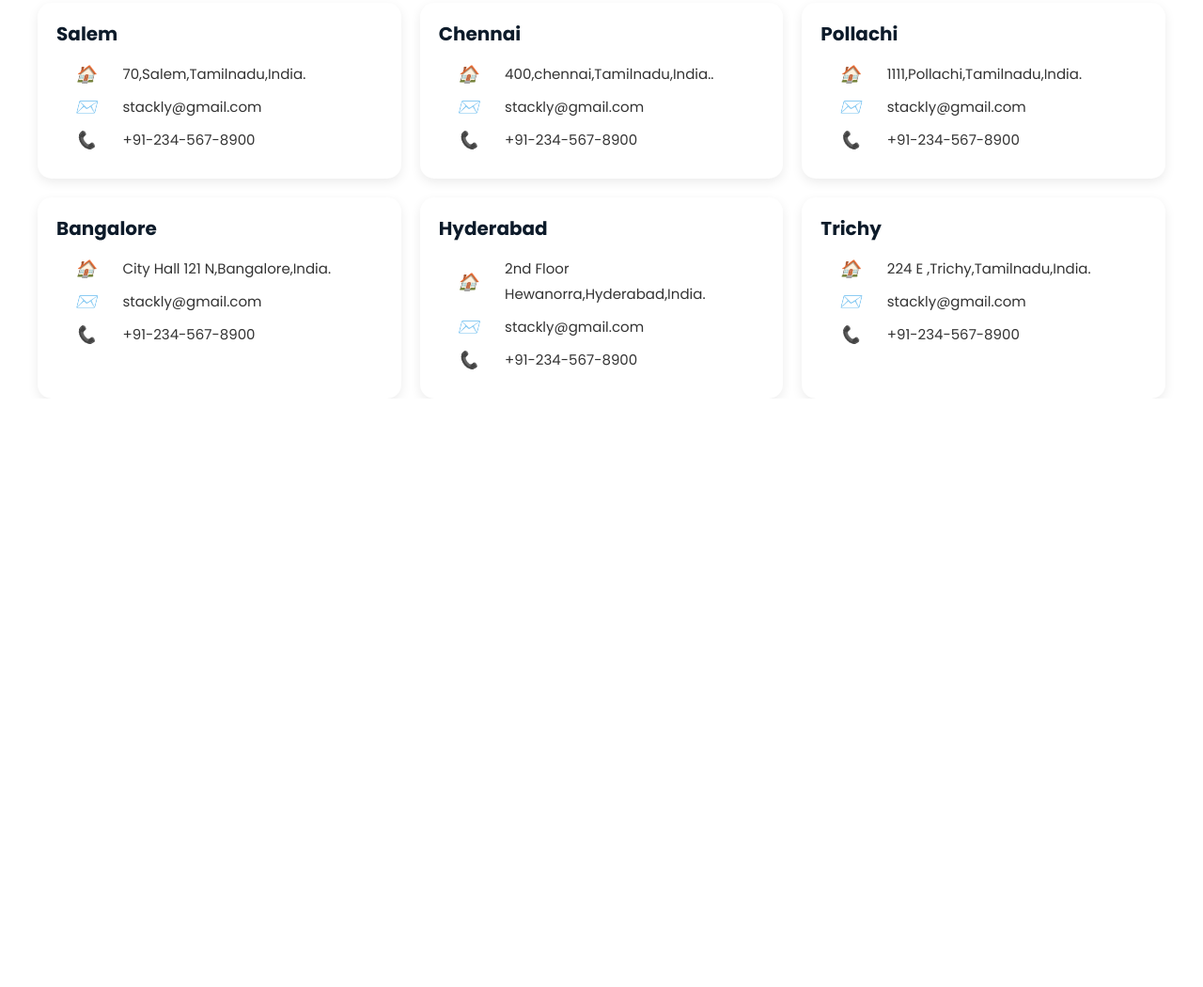
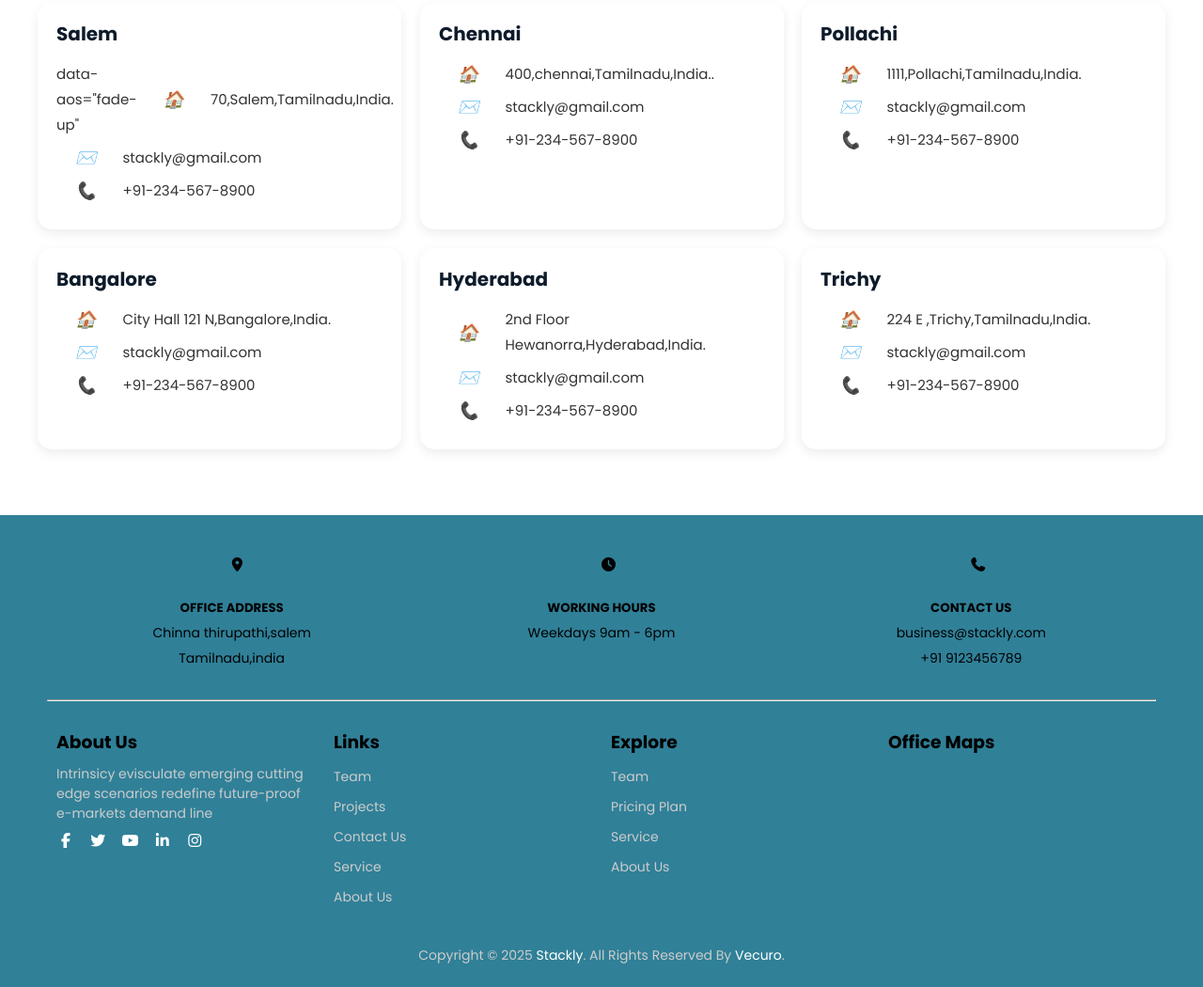
Before and after one commit to Nitishraam/Task1st, a plain HTML site: page Pages/contact.html in a window 1280 px wide. Shown: the part 1627-2677 px from the top of the page at 94% size. Before the commit the page ends 2051 px from the top, so only its background shows below. Drawn offline with nearby package versions, Linux system fonts and the light colour scheme; grey boxes are pictures that could not be loaded; a web font is replaced by a local one.

Commit message:
animation

```diff
--- a/Pages/contact.css
+++ b/Pages/contact.css
@@ -325,6 +325,8 @@ textarea {
 /* Hover effect */
 .card:hover {
   transform: translateY(-5px);
+    background: linear-gradient(to right,rgb(121, 229, 214),rgb(18, 156, 138));
+
 }
 
 /* Card headings */
@@ -349,3 +351,98 @@ textarea {
   font-size: 18px;
   color: #004aad;
 }
+.footer {
+  background-color: rgb(48, 128, 152);
+  padding: 20px 50px;
+  margin-top: 70px;
+  /* font-family: Arial, Helvetica, sans-serif; */
+}
+
+.footer-top {
+  display: flex;
+  justify-content: space-between;
+  flex-wrap: wrap;
+  padding-bottom: 20px;
+}
+
+.footer-box {
+  flex: 1;
+  min-width: 200px;
+  margin: 10px;
+  text-align: center;
+}
+
+.footer-box i {
+  font-size: 15px;
+  padding: 15px;
+  border-radius: 8px;
+  margin-bottom: 10px;
+}
+.footer-box p {
+  font-size: 14px;
+}
+.footer-box h4 {
+  margin-bottom: 8px;
+  font-weight: bold;
+}
+
+.footer-bottom {
+  display: flex;
+  justify-content: space-between;
+  flex-wrap: wrap;
+  padding-top: 20px;
+}
+
+.footer-bottom > div {
+  flex: 1;
+  min-width: 200px;
+  margin: 10px;
+}
+
+.footer-bottom h3 {
+  margin-bottom: 10px;
+}
+
+.footer-bottom p {
+  color: #ccc;
+  font-size: 14px;
+  line-height: 1.5;
+}
+
+.footer-bottom a {
+  display: block;
+  color: #ccc;
+  text-decoration: none;
+  margin: 5px 0;
+  font-size: 14px;
+}
+
+.footer-bottom a:hover {
+  color: white;
+}
+
+.social-icons a {
+  display: inline-block;
+  margin-right: 10px;
+  color: white;
+  font-size: 16px;
+}
+
+.social-icons a:hover {
+  color: #1da1f2;
+}
+
+.office-map iframe {
+  border-radius: 5px;
+}
+
+.footer-copy {
+  text-align: center;
+  margin-top: 20px;
+  font-size: 14px;
+  color: #ccc;
+}
+
+.footer-copy span {
+  color: white;
+}
--- a/Pages/contact.html
+++ b/Pages/contact.html
@@ -67,7 +67,7 @@
     </nav>
 
      <section class="contact-banner">
-    <div class="overlay">
+    <div  data-aos="zoom-in" class="overlay">
       <h1>Contact Us</h1>
       <p class="breadcrumb">
         <span class="home-icon">🏠</span> Home / <span>Contact Us</span>
@@ -80,21 +80,21 @@
 
 
     <div class="contact-image">
-      <img src="https://itqore.themeht.com/wp-content/uploads/2025/03/05-800x800.jpg" alt="Contact Person">
+      <img  data-aos="zoom-in" src="https://itqore.themeht.com/wp-content/uploads/2025/03/05-800x800.jpg" alt="Contact Person">
     </div>
 
 
     <div class="contact-form">
-      <button class="tag-btn">GET IN TOUCH</button>
-      <h2>Feel free to write</h2>
+      <button  data-aos="fade-up" class="tag-btn">GET IN TOUCH</button>
+      <h2  data-aos="fade-up">Feel free to write</h2>
 
       <form>
-        <div class="form-row">
+        <div  data-aos="fade-up" class="form-row">
           <input type="text" placeholder="Your Name">
           <input type="email" placeholder="Email Address" >
         </div>
 
-        <div class="form-row">
+        <div  data-aos="fade-up" class="form-row">
           <input type="text" placeholder="Phone">
           <select>
             <option value="">Select Service</option>
@@ -104,9 +104,9 @@
           </select>
         </div>
 
-        <textarea placeholder="Type Your Message"></textarea>
+        <textarea  data-aos="fade-up" placeholder="Type Your Message"></textarea>
 
-      <a href="./error.html" class="send-btn">SEND MESSAGE</a>
+      <a  data-aos="fade-up" href="./error.html" class="send-btn">SEND MESSAGE</a>
       </form>
     </div>
   </div>
@@ -127,49 +127,124 @@
 
     <div class="container">
 
-    <div class="card">
-      <h2>Salem</h2>
-      <p><i class="icon">🏠</i> 70,Salem,Tamilnadu,India.</p>
-      <p><i class="icon">✉️</i> stackly@gmail.com</p>
-      <p><i class="icon">📞</i> +91-234-567-8900</p>
+    <div data-aos="flip-down" class="card">
+      <h2 data-aos="fade-up">Salem</h2>
+      <p>data-aos="fade-up"<i class="icon">🏠</i> 70,Salem,Tamilnadu,India.</p>
+      <p data-aos="fade-up"><i class="icon">✉️</i> stackly@gmail.com</p>
+      <p data-aos="fade-up"><i class="icon">📞</i> +91-234-567-8900</p>
     </div>
 
-    <div class="card">
-      <h2>Chennai</h2>
-      <p><i class="icon">🏠</i> 400,chennai,Tamilnadu,India..</p>
-      <p><i class="icon">✉️</i> stackly@gmail.com</p>
-      <p><i class="icon">📞</i> +91-234-567-8900</p>
+    <div data-aos="flip-down" class="card">
+      <h2 data-aos="fade-up">Chennai</h2>
+      <p data-aos="fade-up"><i class="icon">🏠</i> 400,chennai,Tamilnadu,India..</p>
+      <p data-aos="fade-up"><i class="icon">✉️</i> stackly@gmail.com</p>
+      <p data-aos="fade-up"><i class="icon">📞</i> +91-234-567-8900</p>
     </div>
 
-    <div class="card">
-      <h2>Pollachi</h2>
-      <p><i class="icon">🏠</i> 1111,Pollachi,Tamilnadu,India.</p>
-      <p><i class="icon">✉️</i> stackly@gmail.com</p>
-      <p><i class="icon">📞</i> +91-234-567-8900</p>
+    <div data-aos="flip-down" class="card">
+      <h2 data-aos="fade-up">Pollachi</h2>
+      <p data-aos="fade-up"><i class="icon">🏠</i> 1111,Pollachi,Tamilnadu,India.</p>
+      <p data-aos="fade-up"><i class="icon">✉️</i> stackly@gmail.com</p>
+      <p data-aos="fade-up"><i class="icon">📞</i> +91-234-567-8900</p>
     </div>
 
-    <div class="card">
-      <h2>Bangalore</h2>
-      <p><i class="icon">🏠</i> City Hall 121 N,Bangalore,India.</p>
-      <p><i class="icon">✉️</i> stackly@gmail.com</p>
-      <p><i class="icon">📞</i> +91-234-567-8900</p>
+    <div data-aos="flip-down" class="card">
+      <h2 data-aos="fade-up">Bangalore</h2>
+      <p data-aos="fade-up"><i class="icon">🏠</i> City Hall 121 N,Bangalore,India.</p>
+      <p data-aos="fade-up"><i class="icon">✉️</i> stackly@gmail.com</p>
+      <p data-aos="fade-up"><i class="icon">📞</i> +91-234-567-8900</p>
     </div>
 
-    <div class="card">
-      <h2>Hyderabad</h2>
-      <p><i class="icon">🏠</i> 2nd Floor Hewanorra,Hyderabad,India.</p>
-      <p><i class="icon">✉️</i> stackly@gmail.com</p>
-      <p><i class="icon">📞</i> +91-234-567-8900</p>
+    <div data-aos="flip-down" class="card">
+      <h2 data-aos="fade-up">Hyderabad</h2>
+      <p data-aos="fade-up"><i class="icon">🏠</i> 2nd Floor Hewanorra,Hyderabad,India.</p>
+      <p data-aos="fade-up"><i class="icon">✉️</i> stackly@gmail.com</p>
+      <p data-aos="fade-up"><i class="icon">📞</i> +91-234-567-8900</p>
     </div>
 
-    <div class="card">
-      <h2>Trichy</h2>
-      <p><i class="icon">🏠</i> 224 E ,Trichy,Tamilnadu,India.</p>
-      <p><i class="icon">✉️</i> stackly@gmail.com</p>
-      <p><i class="icon">📞</i> +91-234-567-8900</p>
+    <div data-aos="flip-down" class="card">
+      <h2 data-aos="fade-up">Trichy</h2>
+      <p data-aos="fade-up"><i class="icon">🏠</i> 224 E ,Trichy,Tamilnadu,India.</p>
+      <p data-aos="fade-up"><i class="icon">✉️</i> stackly@gmail.com</p>
+      <p data-aos="fade-up"><i class="icon">📞</i> +91-234-567-8900</p>
     </div>
 
   </div>
+   <footer class="footer">
+      <div class="footer-top">
+        <div class="footer-box">
+          <i class="fas fa-map-marker-alt"></i>
+          <h5>OFFICE ADDRESS</h5>
+          <p>Chinna thirupathi,salem<br />Tamilnadu,india</p>
+        </div>
+        <div class="footer-box">
+          <i class="fas fa-clock"></i>
+          <h5>WORKING HOURS</h5>
+          <p>Weekdays 9am - 6pm</p>
+        </div>
+        <div class="footer-box">
+          <i class="fas fa-phone"></i>
+          <h5>CONTACT US</h5>
+          <p>business@stackly.com<br />+91 9123456789</p>
+        </div>
+      </div>
+
+      <hr />
+
+      <div class="footer-bottom">
+        <div class="about-us">
+          <h3>About Us</h3>
+          <p>
+            Intrinsicy evisculate emerging cutting edge scenarios redefine
+            future-proof e-markets demand line
+          </p>
+          <div class="social-icons">
+            <a href="./error.html"><i class="fab fa-facebook-f"></i></a>
+            <a href="./error.html"><i class="fab fa-twitter"></i></a>
+            <a href="./error.html"><i class="fab fa-youtube"></i></a>
+            <a href="./error.html"><i class="fab fa-linkedin-in"></i></a>
+            <a href="./error.html"><i class="fab fa-instagram"></i></a>
+          </div>
+        </div>
+
+        <div class="links">
+          <h3>Links</h3>
+          <a href="./error.html">Team</a>
+          <a href="./error.html">Projects</a>
+          <a href="./error.html">Contact Us</a>
+          <a href="./error.html">Service</a>
+          <a href="./error.html">About Us</a>
+        </div>
+
+        <div class="explore">
+          <h3>Explore</h3>
+          <a href="./error.html">Team</a>
+          <a href="./error.html">Pricing Plan</a>
+          <a href="./error.html">Service</a>
+          <a href="./error.html">About Us</a>
+        </div>
+
+        <div class="office-map">
+          <h3>Office Maps</h3>
+          <iframe
+            src="https://www.google.com/maps/embed?pb=!1m18!1m12!1m3!1d19815.387938804116!2d-0.1246!3d51.5033!2m3!1f0!2f0!3f0!3m2!1i1024!2i768!4f13.1!3m3!1m2!1s0x487604c2b73f1db5%3A0x3c42cfb7c13d59b2!2sLondon%20Eye!5e0!3m2!1sen!2suk!4v1675896498495!5m2!1sen!2suk"
+            width="250"
+            height="150"
+            style="border: 0"
+            allowfullscreen=""
+            loading="lazy"
+          >
+          </iframe>
+        </div>
+      </div>
+
+      <div class="footer-copy">
+        <p>
+          Copyright © 2025 <span>Stackly</span>. All Rights Reserved By
+          <span>Vecuro</span>.
+        </p>
+      </div>
+    </footer>
 
 
 
```
